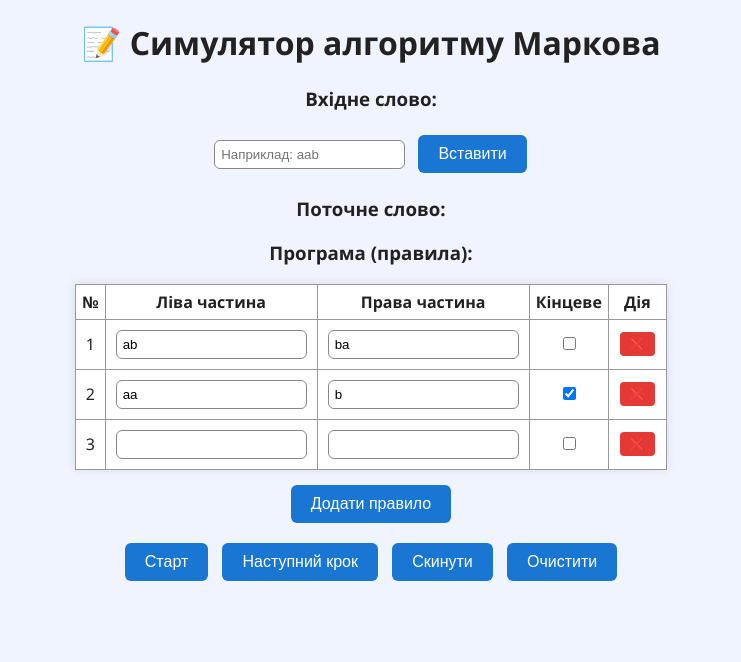
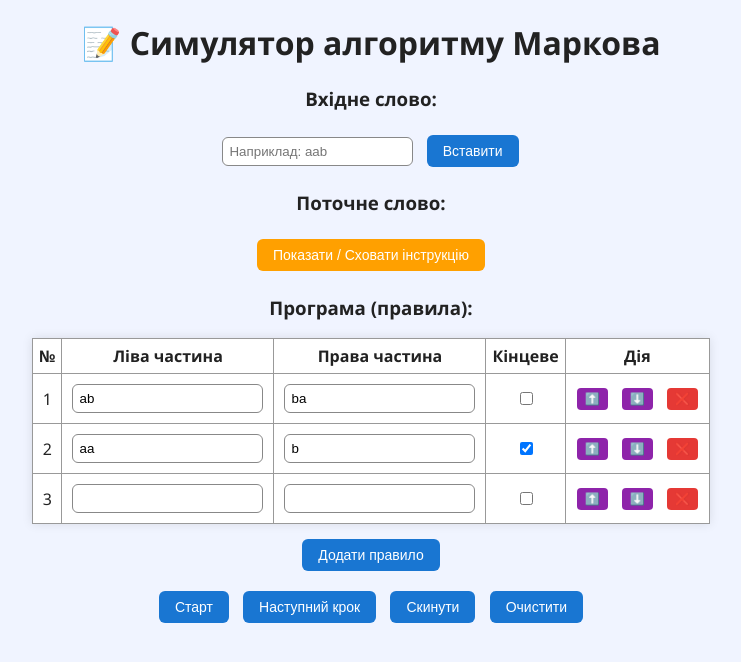
Before and after one commit to korenkova-blip/3, a plain HTML site: page index.html in a window 1280 px wide. Both pictures are taken after a click on the button "Додати правило". Shown: the whole page, without its empty margins (269-1010 px from the left). Drawn offline with Linux system fonts and the light colour scheme.

Commit message:
Update index.html

```diff
--- a/index.html
+++ b/index.html
@@ -9,11 +9,16 @@
     table { border-collapse: collapse; margin: 10px auto; background-color: #fff; box-shadow: 0 0 10px rgba(0,0,0,0.1); }
     th, td { border: 1px solid #999; padding: 6px; text-align: center; }
     .controls { margin-top: 10px; }
-    button { margin: 5px; padding: 10px 20px; background: #1976d2; color: #fff; border: none; border-radius: 6px; font-size: 16px; cursor: pointer; }
+    button { margin: 5px; padding: 8px 16px; background: #1976d2; color: #fff; border: none; border-radius: 6px; font-size: 14px; cursor: pointer; }
     button:hover { background: #1565c0; }
     .activeRow { background-color: #fff176 !important; }
-    td button { padding: 5px 10px; font-size: 12px; background: #e53935; border-radius: 4px; }
+    td button { padding: 4px 8px; font-size: 12px; background: #e53935; border-radius: 4px; color: #fff; }
     td button:hover { background: #c62828; }
+    .moveBtn { background: #8e24aa; }
+    .moveBtn:hover { background: #6a1b9a; }
+    .instructions { max-width: 800px; margin: 10px auto; text-align: left; font-size: 14px; background: #fff3cd; border: 1px solid #ffeeba; padding: 10px; border-radius: 6px; display: none; }
+    .toggleBtn { background: #ffa000; }
+    .toggleBtn:hover { background: #ef6c00; }
   </style>
 </head>
 <body>
@@ -27,6 +32,19 @@
 <div>
   <h3>Поточне слово:</h3>
   <div id="currentWord" style="font-size:20px; font-weight:bold; margin:10px;"></div>
+</div>
+
+<button class="toggleBtn" onclick="toggleInstructions()">Показати / Сховати інструкцію</button>
+<div class="instructions" id="instructions">
+  <b>Інструкція користування:</b>
+  <ul>
+    <li>Кожне правило має вигляд <code>ліва → права</code>. Якщо позначено «Кінцеве», алгоритм завершується після його застосування.</li>
+    <li>При натисканні <b>Старт</b> алгоритм виконується повністю до завершення.</li>
+    <li><b>Наступний крок</b> дозволяє виконувати покроково.</li>
+    <li>Кнопки ⬆️ та ⬇️ змінюють порядок правил у таблиці.</li>
+    <li>Кнопка ❌ видаляє правило.</li>
+    <li>Кнопка <b>Скинути</b> відновлює початкове слово, <b>Очистити</b> — повністю очищає.</li>
+  </ul>
 </div>
 
 <h3>Програма (правила):</h3>
@@ -46,14 +64,22 @@
       <td><input type="text" value="ab"></td>
       <td><input type="text" value="ba"></td>
       <td><input type="checkbox"></td>
-      <td><button onclick="deleteRow(this)">❌</button></td>
+      <td>
+        <button onclick="moveRow(this, -1)" class="moveBtn">⬆️</button>
+        <button onclick="moveRow(this, 1)" class="moveBtn">⬇️</button>
+        <button onclick="deleteRow(this)">❌</button>
+      </td>
     </tr>
     <tr>
       <td>2</td>
       <td><input type="text" value="aa"></td>
       <td><input type="text" value="b"></td>
       <td><input type="checkbox" checked></td>
-      <td><button onclick="deleteRow(this)">❌</button></td>
+      <td>
+        <button onclick="moveRow(this, -1)" class="moveBtn">⬆️</button>
+        <button onclick="moveRow(this, 1)" class="moveBtn">⬇️</button>
+        <button onclick="deleteRow(this)">❌</button>
+      </td>
     </tr>
   </tbody>
 </table>
@@ -130,7 +156,6 @@ function nextStep() {
     let {left, right, end} = program[i];
     let pos = currentWord.indexOf(left);
     if (pos !== -1) {
-      // застосовуємо правило
       currentWord = currentWord.replace(left, right);
       document.getElementById("currentWord").innerText = currentWord;
       highlightRow(i+1);
@@ -163,15 +188,38 @@ function addRow() {
     <td><input type="text"></td>
     <td><input type="text"></td>
     <td><input type="checkbox"></td>
-    <td><button onclick="deleteRow(this)">❌</button></td>
+    <td>
+      <button onclick="moveRow(this, -1)" class="moveBtn">⬆️</button>
+      <button onclick="moveRow(this, 1)" class="moveBtn">⬇️</button>
+      <button onclick="deleteRow(this)">❌</button>
+    </td>
   `;
 }
 
 function deleteRow(btn) {
   let row = btn.parentNode.parentNode;
   row.parentNode.removeChild(row);
+  renumberRows();
+}
+
+function moveRow(btn, dir) {
+  let row = btn.parentNode.parentNode;
+  let tbody = row.parentNode;
+  let index = Array.from(tbody.children).indexOf(row);
+  let newIndex = index + dir;
+  if (newIndex < 0 || newIndex >= tbody.children.length) return;
+  tbody.insertBefore(row, tbody.children[newIndex + (dir > 0 ? 1 : 0)]);
+  renumberRows();
+}
+
+function renumberRows() {
   let rows = document.querySelectorAll("#programTable tbody tr");
   rows.forEach((r, idx) => { r.cells[0].innerText = idx + 1; });
+}
+
+function toggleInstructions() {
+  let inst = document.getElementById("instructions");
+  inst.style.display = inst.style.display === "none" ? "block" : "none";
 }
 </script>
 
```
